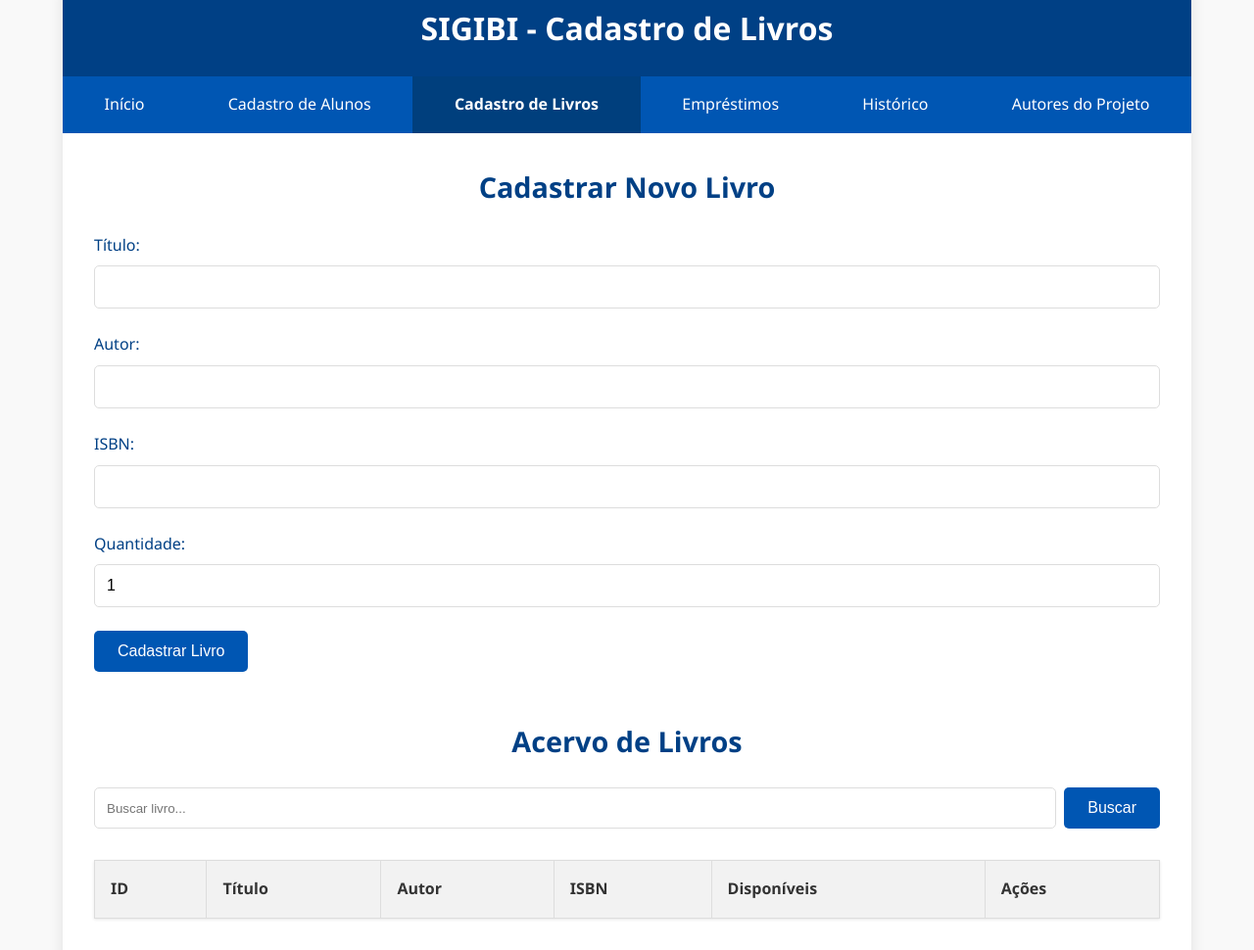
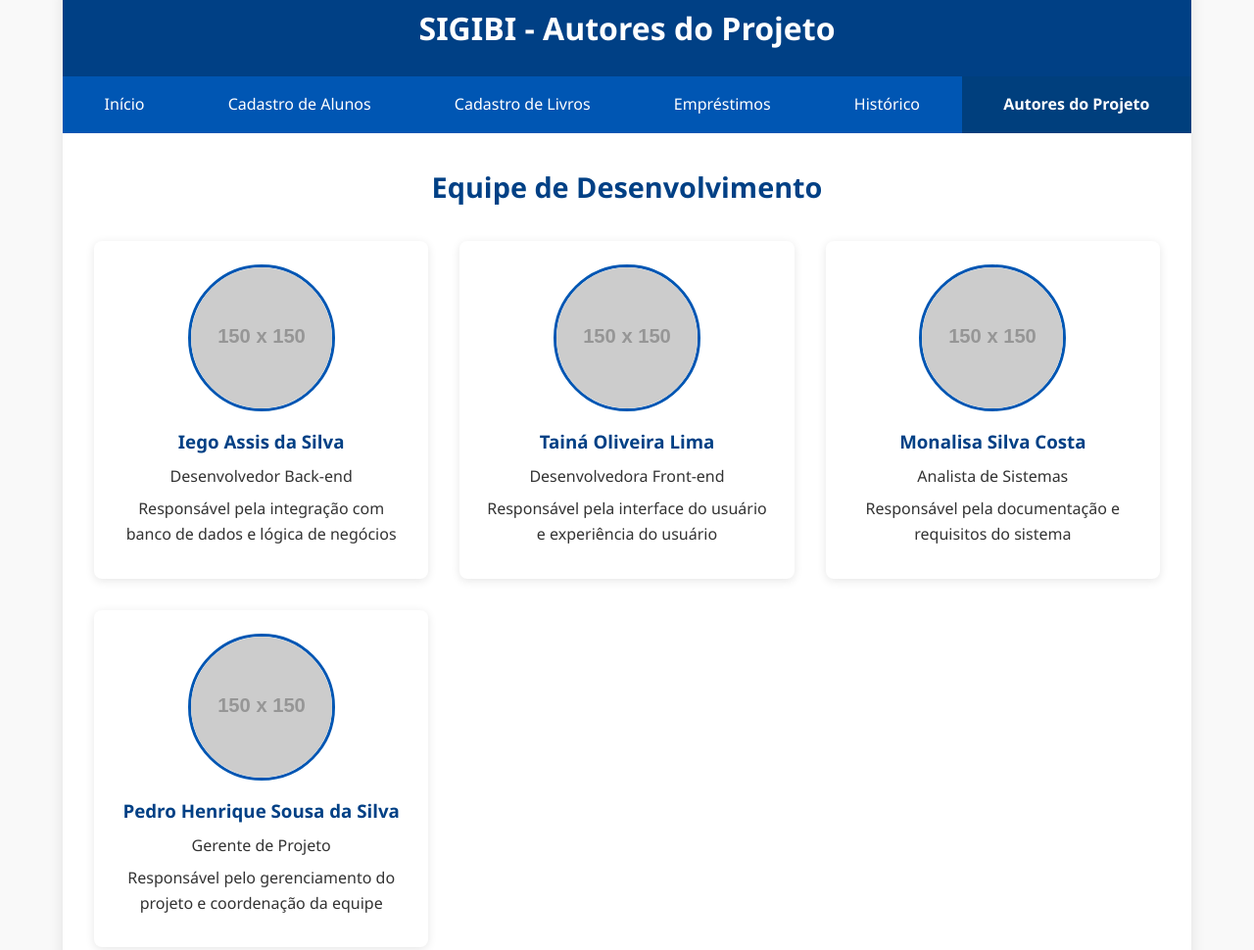
Before and after one commit to iegoassis/sigibi, a plain HTML site: page livros.html in a window 1280 px wide. Shown: the part 53-1023 px from the top of the page at 98% size. Drawn offline with Linux system fonts and the light colour scheme; placeholder pictures from the web are drawn by us; a script that the page names is missing.

Commit message:
Update livros.html

```diff
--- a/livros.html
+++ b/livros.html
@@ -3,71 +3,67 @@
 <head>
     <meta charset="UTF-8">
     <meta name="viewport" content="width=device-width, initial-scale=1.0">
-    <title>Cadastro de Livros - SIGIBI</title>
+    <title>Autores do Projeto - SIGIBI</title>
     <link rel="stylesheet" href="styles.css">
 </head>
 <body>
     <div class="container">
         <header>
-            <h1>SIGIBI - Cadastro de Livros</h1>
+            <h1>SIGIBI - Autores do Projeto</h1>
         </header>
 
         <nav>
             <ul>
                 <li><a href="index.html">Início</a></li>
                 <li><a href="alunos.html">Cadastro de Alunos</a></li>
-                <li><a href="livros.html" class="active">Cadastro de Livros</a></li>
+                <li><a href="livros.html">Cadastro de Livros</a></li>
                 <li><a href="emprestimos.html">Empréstimos</a></li>
                 <li><a href="historico.html">Histórico</a></li>
-                <li><a href="autores.html">Autores do Projeto</a></li>
+                <li><a href="autores.html" class="active">Autores do Projeto</a></li>
             </ul>
         </nav>
 
         <main>
-            <section class="form-section">
-                <h2>Cadastrar Novo Livro</h2>
-                <form id="livroForm">
-                    <div class="form-group">
-                        <label for="titulo">Título:</label>
-                        <input type="text" id="titulo" name="titulo" required>
+            <section class="autores-section">
+                <h2>Equipe de Desenvolvimento</h2>
+
+                <div class="autores-grid">
+                    <div class="autor-card">
+                        <div class="autor-img">
+                            <img src="https://via.placeholder.com/150" alt="Foto do Autor">
+                        </div>
+                        <h3>Iego Assis da Silva</h3>
+                        <p>Desenvolvedor Back-end</p>
+                        <p>Responsável pela integração com banco de dados e lógica de negócios</p>
                     </div>
-                    <div class="form-group">
-                        <label for="autor">Autor:</label>
-                        <input type="text" id="autor" name="autor" required>
+
+                    <div class="autor-card">
+                        <div class="autor-img">
+                            <img src="https://via.placeholder.com/150" alt="Foto do Autor">
+                        </div>
+                        <h3>Tainá Oliveira Lima</h3>
+                        <p>Desenvolvedora Front-end</p>
+                        <p>Responsável pela interface do usuário e experiência do usuário</p>
                     </div>
-                    <div class="form-group">
-                        <label for="isbn">ISBN:</label>
-                        <input type="text" id="isbn" name="isbn">
+
+                    <div class="autor-card">
+                        <div class="autor-img">
+                            <img src="https://via.placeholder.com/150" alt="Foto do Autor">
+                        </div>
+                        <h3>Monalisa Silva Costa</h3>
+                        <p>Analista de Sistemas</p>
+                        <p>Responsável pela documentação e requisitos do sistema</p>
                     </div>
-                    <div class="form-group">
-                        <label for="quantidade">Quantidade:</label>
-                        <input type="number" id="quantidade" name="quantidade" min="1" value="1" required>
+
+                    <div class="autor-card">
+                        <div class="autor-img">
+                            <img src="https://via.placeholder.com/150" alt="Foto do Autor">
+                        </div>
+                        <h3>Pedro Henrique Sousa da Silva</h3>
+                        <p>Gerente de Projeto</p>
+                        <p>Responsável pelo gerenciamento do projeto e coordenação da equipe</p>
                     </div>
-                    <button type="submit">Cadastrar Livro</button>
-                </form>
-            </section>
-
-            <section class="list-section">
-                <h2>Acervo de Livros</h2>
-                <div class="search-bar">
-                    <input type="text" id="searchLivro" placeholder="Buscar livro...">
-                    <button class="search-btn">Buscar</button>
                 </div>
-                <table id="tabelaLivros">
-                    <thead>
-                        <tr>
-                            <th>ID</th>
-                            <th>Título</th>
-                            <th>Autor</th>
-                            <th>ISBN</th>
-                            <th>Disponíveis</th>
-                            <th>Ações</th>
-                        </tr>
-                    </thead>
-                    <tbody>
-                        <!-- Dados serão preenchidos via JavaScript -->
-                    </tbody>
-                </table>
             </section>
         </main>
 
```
